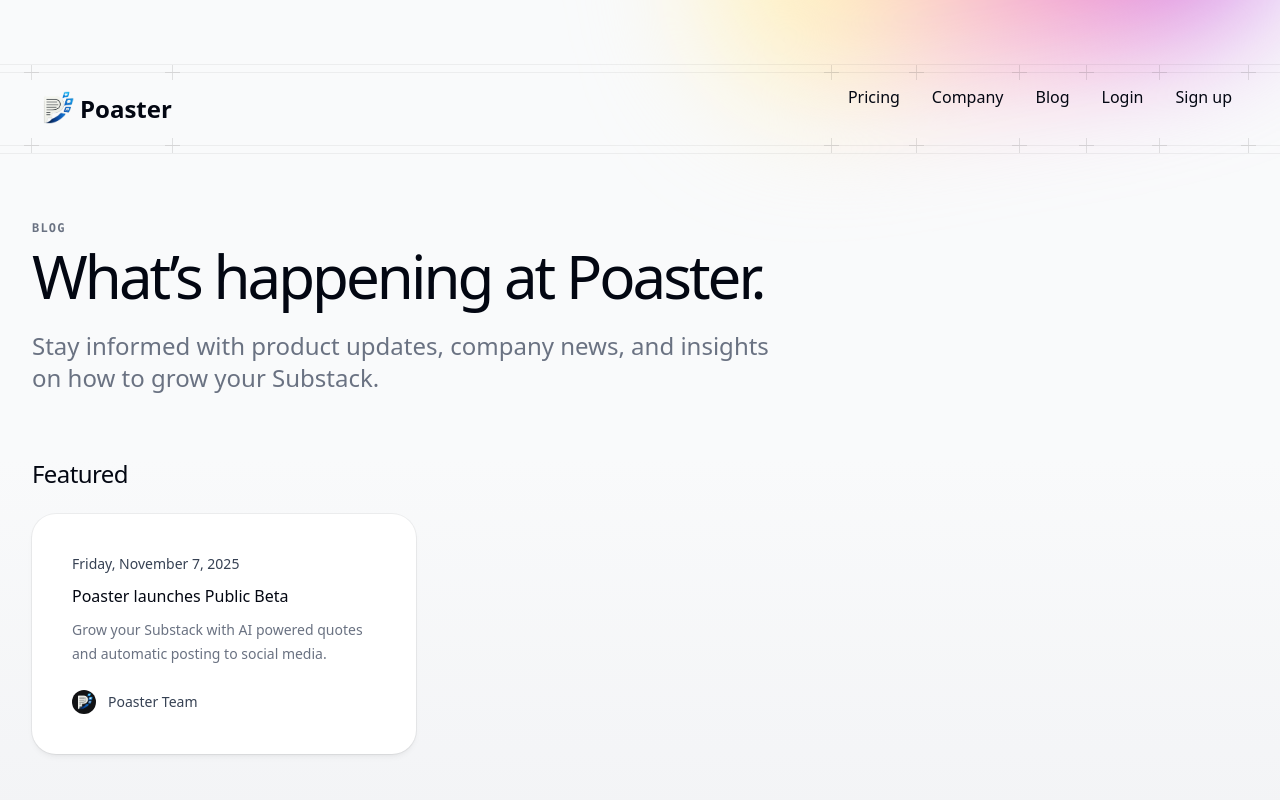
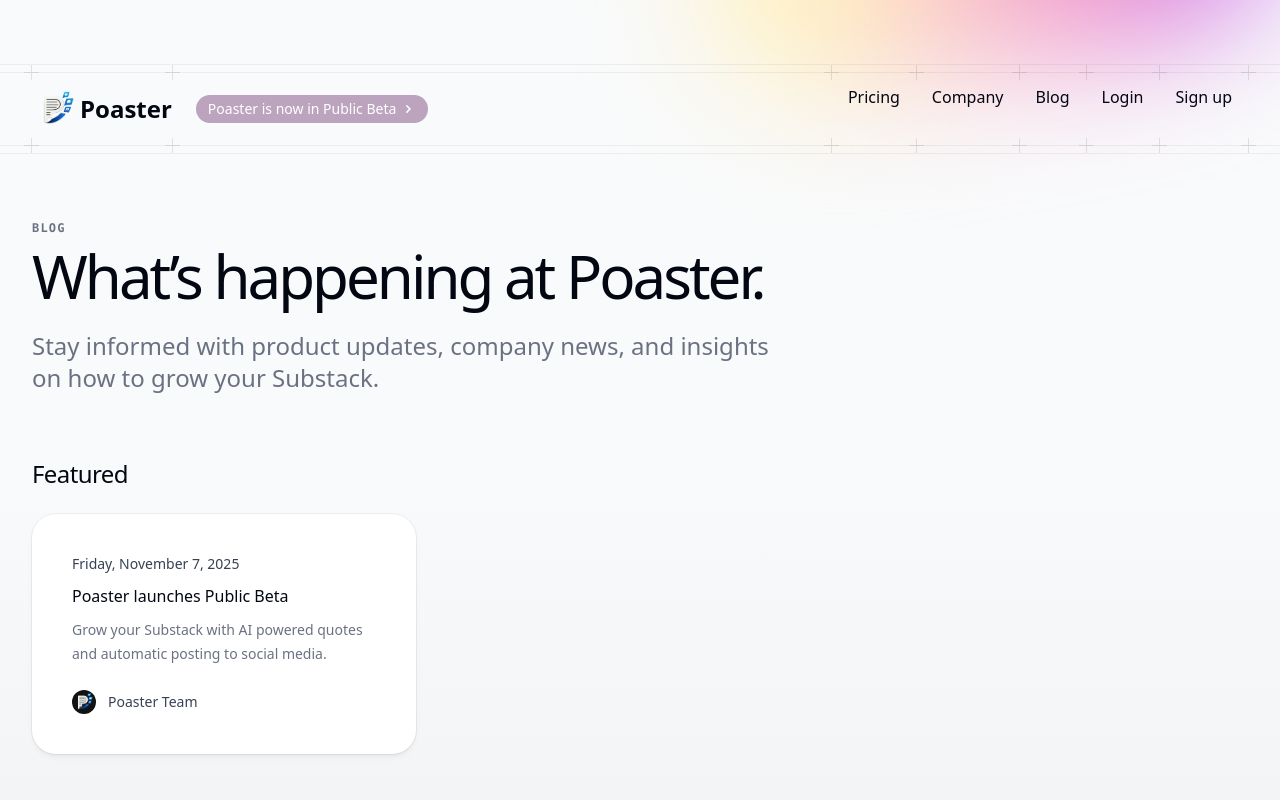
Before and after one commit to cdrxyz/poaster-website, a Next.js app: page /blog in a window 1280 px wide. Shown: the top 800 px of the page. Built offline with nearby package versions, Linux system fonts and the light colour scheme; a web font is replaced by a local one.

Commit message:
banner everywhere

```diff
--- a/src/app/page.jsx
+++ b/src/app/page.jsx
@@ -6,7 +6,6 @@ import { Gradient } from '@/components/gradient'
 import { Keyboard } from '@/components/keyboard'
 import { Link } from '@/components/link'
 import { LinkedAvatars } from '@/components/linked-avatars'
-import { LogoCloud } from '@/components/logo-cloud'
 import { LogoCluster } from '@/components/logo-cluster'
 import { LogoTimeline } from '@/components/logo-timeline'
 import { Map } from '@/components/map'
@@ -17,8 +16,7 @@ import { Heading, Subheading } from '@/components/text'
 import { ChevronRightIcon } from '@heroicons/react/16/solid'
 
 export const metadata = {
-  description:
-    'Poaster uses AI to help writers grow their Substack.',
+  description: 'Poaster uses AI to help writers grow their Substack.',
 }
 
 function Hero() {
@@ -26,30 +24,25 @@ function Hero() {
     <div className="relative">
       <Gradient className="absolute inset-2 bottom-0 rounded-4xl ring-1 ring-black/5 ring-inset" />
       <Container className="relative">
-        <Navbar
-          banner={
-            <Link
-              href="/pricing"
-              className="flex items-center gap-1 rounded-full bg-fuchsia-950/35 px-3 py-0.5 text-sm/6 font-medium text-white data-hover:bg-fuchsia-950/30"
-            >
-              Poaster is now in Public Beta
-              <ChevronRightIcon className="size-4" />
-            </Link>
-          }
-        />
+        <Navbar />
         <div className="pt-16 pb-24 sm:pt-24 sm:pb-32 md:pt-32 md:pb-48">
           <h1 className="font-display text-6xl/[0.9] font-medium tracking-tight text-balance text-gray-950 sm:text-8xl/[0.8] md:text-9xl/[0.8]">
             Grow your Substack.
           </h1>
           <p className="mt-8 max-w-lg text-xl/7 font-medium text-gray-950/75 sm:text-2xl/8">
-            We turn writers into poasters.<br/>
-            <br/>
-            You publish long-form articles. We use AI to mine viral quotes and post them automatically.<br/>
-            <br/>
+            We turn writers into poasters.
+            <br />
+            <br />
+            You publish long-form articles. We use AI to mine viral quotes and
+            post them automatically.
+            <br />
+            <br />
             Signup in minutes. Grow your Substack forever.
           </p>
           <div className="mt-12 flex flex-col gap-x-6 gap-y-4 sm:flex-row">
-            <Button href="https://my.poaster.app/signup" target="_blank">Get started</Button>
+            <Button href="https://my.poaster.app/signup" target="_blank">
+              Get started
+            </Button>
             <Button variant="secondary" href="/pricing">
               See pricing
             </Button>
@@ -83,7 +76,9 @@ function BentoSection() {
     <Container>
       <Subheading>Automated Growth</Subheading>
       <Heading as="h3" className="mt-2 max-w-3xl">
-        You already wrote a lot.<br/>Let us worry about the posting.
+        You already wrote a lot.
+        <br />
+        Let us worry about the posting.
       </Heading>
 
       <div className="mt-10 grid grid-cols-1 gap-4 sm:mt-16 lg:grid-cols-6 lg:grid-rows-2">
@@ -98,7 +93,7 @@ function BentoSection() {
           fade={['bottom']}
           className="lg:col-span-3 lg:rounded-tr-4xl"
         />
-            {/*<div className="h-80 bg-[url(/screenshots/substack-growth-h.png)] bg-size-[2330px_1700px] bg-position-[left_-109px_top_-112px] bg-no-repeat" />*/}
+        {/*<div className="h-80 bg-[url(/screenshots/substack-growth-h.png)] bg-size-[2330px_1700px] bg-position-[left_-109px_top_-112px] bg-no-repeat" />*/}
         <BentoCard
           eyebrow="Smart Quotes"
           title="Our AI Agents Bring Out Your Best"
@@ -201,7 +196,7 @@ function CallToAction() {
         <h2 className="max-w-2xl text-4xl font-semibold tracking-tight text-gray-900 sm:text-5xl">
           Ready to grow your Substack?
         </h2>
-        <div className="mt-10 px-10 flex items-center gap-x-6 lg:mt-0 lg:shrink-0">
+        <div className="mt-10 flex items-center gap-x-6 px-10 lg:mt-0 lg:shrink-0">
           <Button href="https://my.poaster.app/signup">I'm Ready.</Button>
           <a href="/pricing" className="text-sm/6 font-semibold text-gray-900">
             Plans
--- a/src/components/navbar.jsx
+++ b/src/components/navbar.jsx
@@ -10,6 +10,7 @@ import { motion } from 'framer-motion'
 import { Link } from './link'
 import { Logo } from './logo'
 import { PlusGrid, PlusGridItem, PlusGridRow } from './plus-grid'
+import { ChevronRightIcon } from '@heroicons/react/16/solid'
 
 const links = [
   { href: '/pricing', label: 'Pricing' },
@@ -83,14 +84,24 @@ export function Navbar({ banner }) {
         <PlusGridRow className="relative flex justify-between">
           <div className="relative flex gap-6">
             <PlusGridItem className="py-3">
-              <Link className="flex ailgn-middle" href="/" title="Home">
+              <Link className="ailgn-middle flex" href="/" title="Home">
                 <Logo className="h-32" />
-                <span className="text-2xl font-extrabold mt-2">Poaster</span>
+                <span className="mt-2 text-2xl font-extrabold">Poaster</span>
               </Link>
             </PlusGridItem>
-            {banner && (
+            {banner ? (
               <div className="relative hidden items-center py-3 lg:flex">
                 {banner}
+              </div>
+            ) : (
+              <div className="relative hidden items-center py-3 lg:flex">
+                <Link
+                  href="/blog/2025-11-07-public-beta"
+                  className="flex items-center gap-1 rounded-full bg-fuchsia-950/35 px-3 py-0.5 text-sm/6 font-medium text-white data-hover:bg-fuchsia-950/30"
+                >
+                  Poaster is now in Public Beta
+                  <ChevronRightIcon className="size-4" />
+                </Link>
               </div>
             )}
           </div>
```
